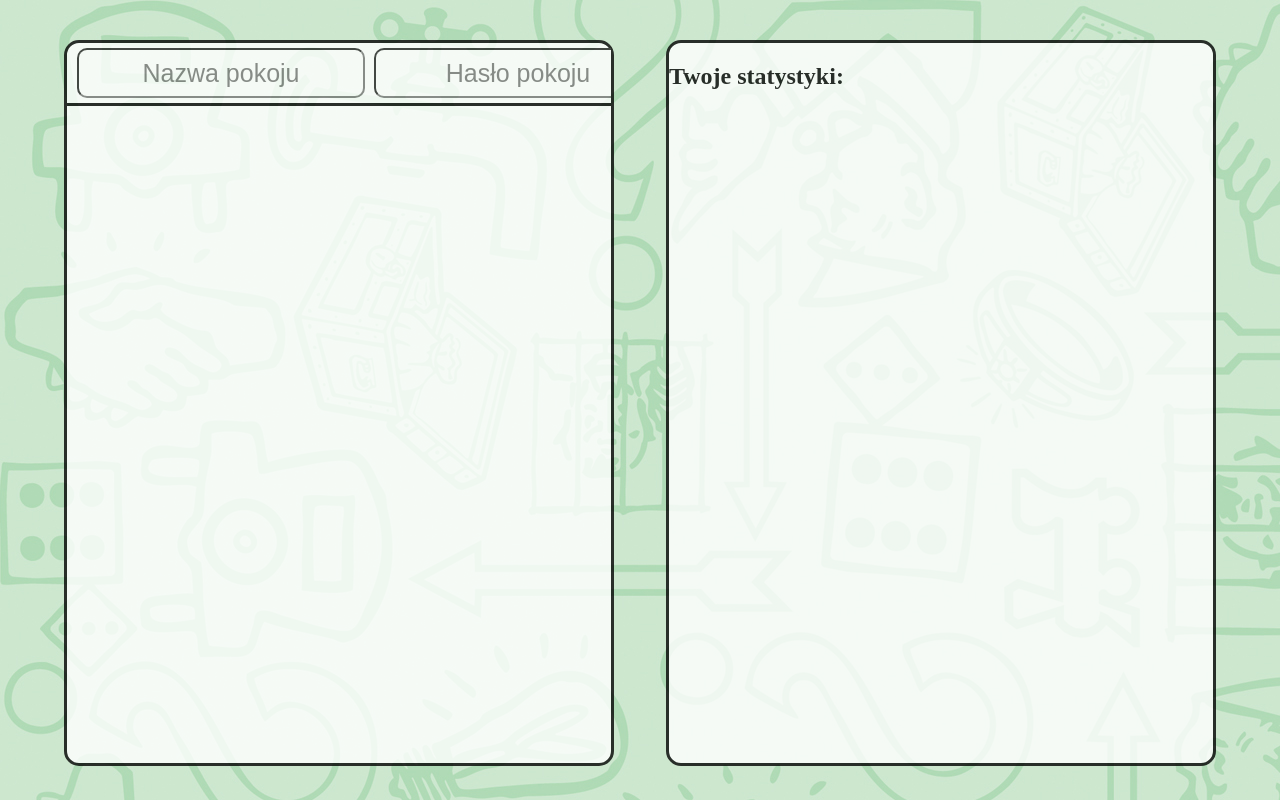
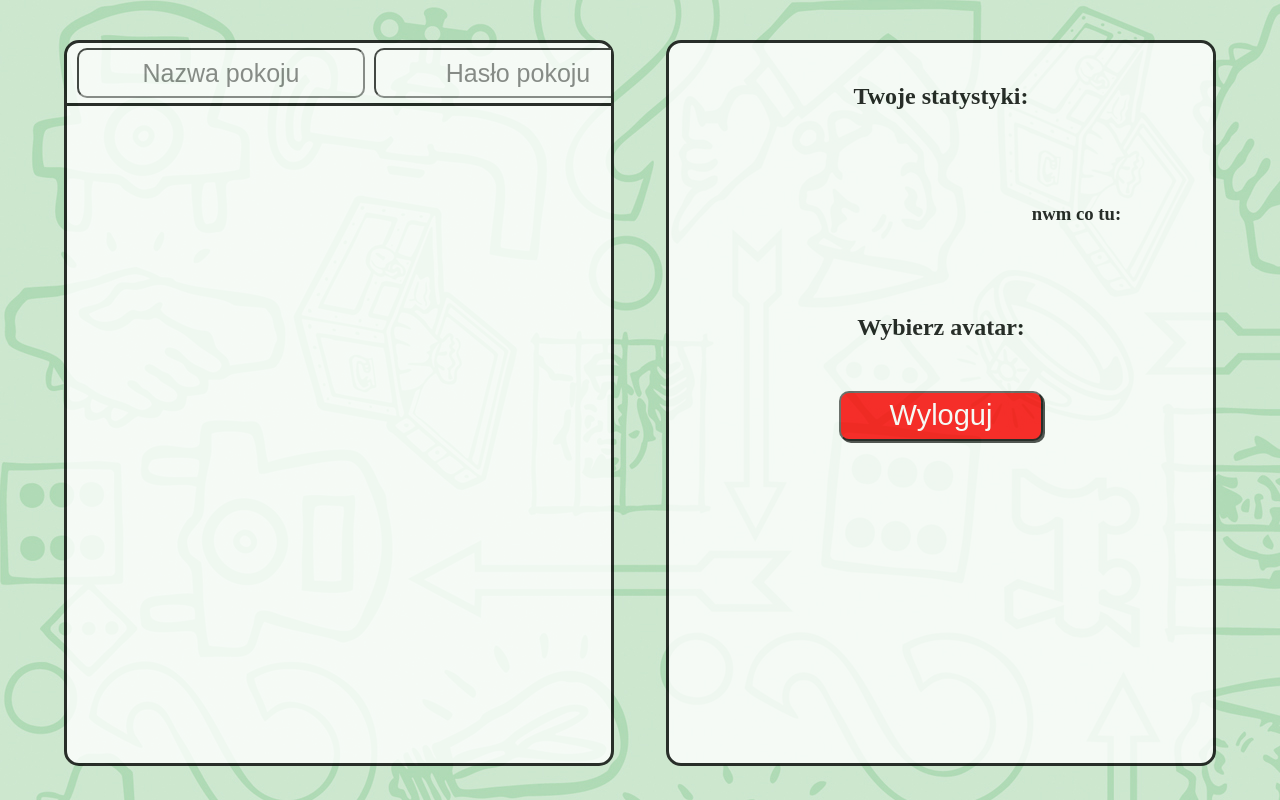
Before and after one commit to JanKozub/Monopoly, a Node server app: template static/views/lobbies.hbs in a window 1280 px wide. Run offline with Node 20, Linux system fonts and the light colour scheme; the template is opened without the code that fills it, so the values that code supplies are empty; some libraries are stand-ins or nearby versions.

Commit message:
-Finished stats view in lobbyies -Added logout button

```diff
--- a/backend/PostService.js
+++ b/backend/PostService.js
@@ -38,6 +38,7 @@ class PostService {
             password: req.body.password,
             id: Utils.generateId(),
             gamesPlayed: 0,
+            gamesWon: 0,
             moneySum: 0,
             placesBoughtSum: 0,
             averageRoll: 0
@@ -70,6 +71,12 @@ class PostService {
         res.setHeader("content-type", "text/plain")
         res.send(JSON.stringify(req.session.user))
     }
+
+    logout(req, res) {
+        req.session.user = undefined;
+        res.setHeader("content-type", "text/plain")
+        res.send(JSON.stringify({response: "success"}))
+    }
 }
 
 module.exports = PostService;
--- a/server.js
+++ b/server.js
@@ -39,5 +39,6 @@ app.post("/register", (req, res) => postService.onRegister(req, res))
 app.post("/createRoom", (req, res) => postService.createRoom(req, res))
 app.post("/loadRooms", (req, res) => postService.loadRooms(req, res))
 app.post("/getUser", (req, res) => postService.getUser(req, res))
+app.post("/logout", (req, res) => postService.logout(req, res))
 
 app.use((req, res) => GetService.defaultHandler(req, res))
--- a/static/views/lobbies.hbs
+++ b/static/views/lobbies.hbs
@@ -1,4 +1,5 @@
-<link rel="stylesheet" href="./styles/lobbies-styles.css">
+<link rel="stylesheet" href="styles/lobbies-styles-left.css">
+<link rel="stylesheet" href="styles/lobbies-styles-right.css">
 <div class="container">
     <div id="add-lobby">
         <div id="add-lobby-components">
@@ -22,7 +23,21 @@
 
 <div class="container" id="user-stats">
     <p id="welcome-msg"></p>
-    <h2>Twoje statystyki:</h2>
+    <h2 id="your-stats">Twoje statystyki:</h2>
+    <div class="stats-container">
+        <h3 id="games-played"></h3>
+        <h3 id="money-sum"></h3>
+        <h3 id="bought-sum"></h3>
+    </div>
+    <div id="right" class="stats-container">
+        <h3 id="games-won"></h3>
+        <h3 id="avg-roll"></h3>
+        <h3 id="">nwm co tu:</h3>
+    </div>
+
+    <h2 id="your-stats">Wybierz avatar:</h2>
+
+    <button id="log-out">Wyloguj</button>
 </div>
 
 <script src="./script/lobbies-script.js"></script>
--- a/static/views/script/lobbies-script.js
+++ b/static/views/script/lobbies-script.js
@@ -1,4 +1,5 @@
 document.getElementById('add-button').onclick = onAdd;
+document.getElementById('log-out').onclick = onLogOut;
 
 loadStats();
 
@@ -14,6 +15,11 @@ function loadStats() {
             console.log(obj)
 
             document.getElementById('welcome-msg').innerText = 'Witaj ' + obj.nick;
+            document.getElementById('games-played').innerText = 'Gry zagrane: ' + obj.gamesPlayed;
+            document.getElementById('money-sum').innerText = 'Razem zebrano: ' + obj.moneySum;
+            document.getElementById('bought-sum').innerText = 'Liczba zakupów: ' + obj.placesBoughtSum;
+            document.getElementById('games-won').innerText = 'Gry wygrane: ' + obj.gamesWon;
+            document.getElementById('avg-roll').innerText = 'Średnie losowanie: ' + obj.averageRoll;
         }
     });
 }
@@ -97,3 +103,18 @@ function renderRooms(rooms) {
         lobbyList.append(row)
     }
 }
+
+function onLogOut() {
+    $.ajax({
+        url: '/logout',
+        type: 'POST',
+        data: "ok",
+        success: function (data) {
+            const obj = JSON.parse(data)
+            console.log(obj)
+            if (obj.response === 'success') {
+                window.location.href = '/'
+            }
+        }
+    });
+}
--- a/static/views/styles/lobbies-styles.css
+++ b/static/views/styles/lobbies-styles-left.css
@@ -8,11 +8,6 @@
     border-radius: 15px;
     border: 3px solid black;
     opacity: 0.8;
-}
-
-#user-stats {
-    left: unset;
-    right: 5%;
 }
 
 #add-lobby {
@@ -123,11 +118,3 @@ select {
     font-size: 23px;
     user-select: none;
 }
-
-#welcome-msg {
-    text-align: center;
-    font-size: 40px;
-    margin: 0;
-    position: relative;
-    top: 20px;
-}
--- /dev/null
+++ b/static/views/styles/lobbies-styles-right.css
@@ -0,0 +1,45 @@
+#user-stats {
+    left: unset;
+    right: 5%;
+}
+
+#welcome-msg {
+    text-align: center;
+    font-size: 40px;
+    margin: 0;
+    position: relative;
+    top: 20px;
+}
+
+h2 {
+    text-align: center;
+    position: relative;
+    top: 20px;
+}
+
+.stats-container {
+    width: calc(50% - 3px);
+    height: 100px;
+    display: inline-block;
+}
+
+h3 {
+    position: relative;
+    top: 10px;
+    text-align: center;
+}
+
+#log-out {
+    width: 204px;
+    height: 50px;
+    position: relative;
+    top: 50px;
+    left: calc(50% - 102px);
+    background-color: red;
+    border-radius: 10px;
+    font-size: 29px;
+    text-align: center;
+    color: white;
+    box-shadow: 2px 2px rgba(0, 0, 0, 0.8);
+    cursor: pointer;
+}
```
Also changed, not shown: backend/database/users.db.
